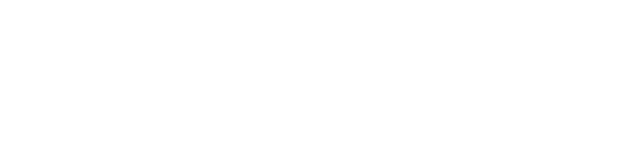
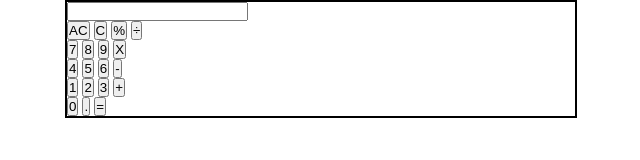
Before and after one commit to malikaaqil/calculator, a plain HTML site: page index.html in a window 1280 px wide. Shown: the whole page, without its empty margins (319-959 px from the left). Drawn offline with Linux system fonts and the light colour scheme.

Commit message:
buttons updated

```diff
--- a/index.html
+++ b/index.html
@@ -1,17 +1,68 @@
 <!DOCTYPE html>
 <html lang="en">
+
 <head>
     <meta charset="UTF-8">
     <meta name="viewport" content="width=device-width, initial-scale=1.0">
     <title>Calculator</title>
     <link rel="stylesheet" href="style.css">
 </head>
+
 <body>
+
+
+    <div class="main">
+
+        <div class="screen">
+            <input type="number">
+        </div>
+
+        <div class="buttons">
+
+            <button>AC</button>
+            <button>C</button>
+            <button>%</button>
+            <button>÷</button>
+            <br>
+
+
+            <button>7</button>
+            <button>8</button>
+            <button>9</button>
+            <button>X</button>
+            <br>
+
+            <button>4</button>
+            <button>5</button>
+            <button>6</button>
+            <button>-</button>
+            <br>
+
+            <button>1</button>
+            <button>2</button>
+            <button>3</button>
+            <button>+</button>
+            <br>
+
+
+            <button>0</button>
+            <button>.</button>
+            <button>=</button>
+
+
+
+        </div>
 
 
 
 
-<script src="app.js"></script>
+    </div>
+
+
+
+
+    <script src="app.js"></script>
 
 </body>
+
 </html>
--- a/style.css
+++ b/style.css
@@ -0,0 +1,12 @@
+* {
+    margin: 0px;
+    padding: 0px;
+    box-sizing: border-box;
+    scroll-behavior: smooth;
+}
+
+.main {
+    width: 40%;
+    border: 2px solid;
+    margin: auto;
+}
```
